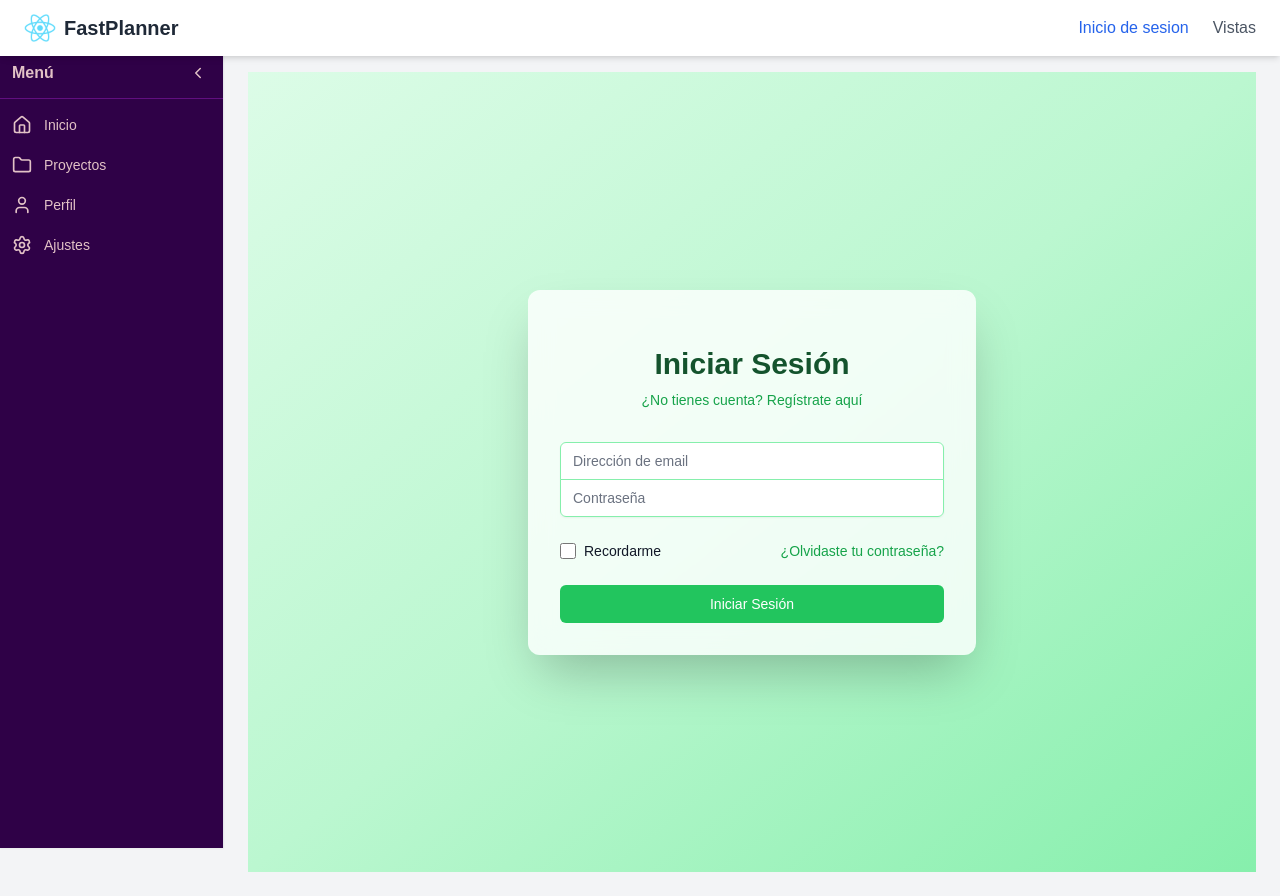
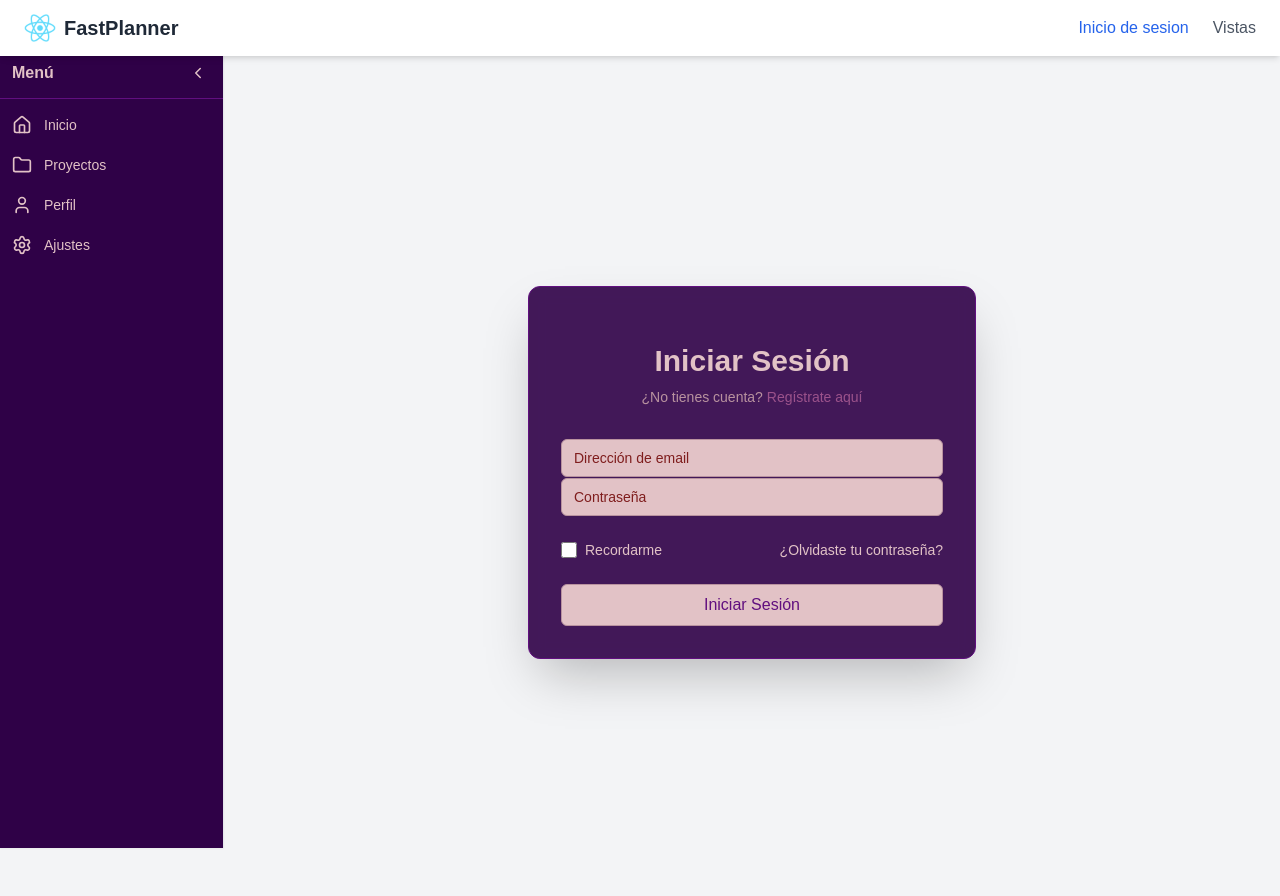
Before and after one commit to JorgeFierroo/FastPlanner, a React (Create React App) app in the folder frontend/: page /auth in a window 1280 px wide. Built offline with nearby package versions, Linux system fonts and the light colour scheme; the HTML template or start-up script is replaced by a standard one.

Commit message:
el la vista de inicio de sesion con los colores definitivos

```diff
--- a/frontend/src/pages/Auth.tsx
+++ b/frontend/src/pages/Auth.tsx
@@ -164,17 +164,27 @@ const Auth: React.FC = () => {
   };
 
   return (
-    <div className="min-h-screen flex items-center justify-center py-12 px-4 sm:px-6 lg:px-8 bg-gradient-to-br from-green-100 via-green-200 to-green-300">
-      <div className="max-w-md w-full space-y-8 bg-white/80 backdrop-blur-md rounded-xl p-8 shadow-2xl">
+    <div className="min-h-screen flex items-center justify-center py-12 px-4 sm:px-6 lg:px-8 "
+      style={{backgroundColor:`linear-gradient(135deg, #2f0147, #610f7f, #9c528b)`,}}>
+      <div className="max-w-md w-full space-y-8 rounded-xl p-8 shadow-2xl"
+        style={{
+          backgroundColor: "#2f0147e6",
+          backdropFilter: "blur(8px)",
+          border: "1px solid #610f7f",
+        }}>
         <div>
-          <h2 className="mt-6 text-center text-3xl font-extrabold text-green-900">
+
+          <h2 className="mt-6 text-center text-3xl font-extrabold" style= {{color:"#e2c2c6"}}>
             {isLogin ? 'Iniciar Sesión' : 'Crear cuenta'}
           </h2>
-          <p className="mt-2 text-center text-sm text-green-600">
+          <p className="mt-2 text-center text-sm" style = {{color:"#b9929f"}}>
             {isLogin ? '¿No tienes cuenta?' : '¿Ya tienes cuenta?'}{' '}
             <button
               onClick={switchMode}
-              className="font-medium text-green-600 hover:text-green-800 transition-colors"
+              className="font-medium transition-colors rounded"
+              style={{color:"#9c528b"}}
+              onMouseEnter={(e) => (e.currentTarget.style.backgroundColor= "#e2c2c6")}
+              onMouseLeave={(e) => (e.currentTarget.style.backgroundColor= "transparent")}
             >
               {isLogin ? 'Regístrate aquí' : 'Inicia sesión aquí'}
             </button>
@@ -184,7 +194,7 @@ const Auth: React.FC = () => {
         {isLogin ? (
           // Formulario de Login
           <form className="mt-8 space-y-6" onSubmit={handleLoginSubmit}>
-            <div className="rounded-md shadow-sm -space-y-px">
+            <div className="rounded-md shadow-sm space-y-px">
               <div>
                 <label htmlFor="login-email" className="sr-only">
                   Email
@@ -195,9 +205,12 @@ const Auth: React.FC = () => {
                   type="email"
                   autoComplete="email"
                   required
-                  className={`appearance-none rounded-none relative block w-full px-3 py-2 border ${
-                    loginErrors.email ? 'border-red-300' : 'border-green-300'
-                  } placeholder-gray-500 text-gray-900 rounded-t-md focus:outline-none focus:ring-indigo-500 focus:border-indigo-500 focus:z-10 sm:text-sm`}
+                  className={"w-full px-3 py-2 rounded-md focus:outline-none focus:ring-2 sm:text-sm placeholder-red-900"}
+                  style={{
+                    backgroundColor:"#e2c2c6",
+                    color:"#2f0147",
+                    border: `1px solid ${loginErrors.email ?"#ff6b6b": "#b9929f" }`,
+                  }}
                   placeholder="Dirección de email"
                   value={loginData.email}
                   onChange={handleLoginChange}
@@ -217,9 +230,12 @@ const Auth: React.FC = () => {
                   type="password"
                   autoComplete="current-password"
                   required
-                  className={`appearance-none rounded-none relative block w-full px-3 py-2 border ${
-                    loginErrors.password ? 'border-red-300' : 'border-green-300'
-                  } placeholder-gray-500 text-gray-900 rounded-b-md focus:outline-none focus:ring-indigo-500 focus:border-indigo-500 focus:z-10 sm:text-sm`}
+                  className={"w-full px-3 py-2 rounded-md focus:outline-none focus:ring-2 sm:text-sm placeholder-red-900"}
+                  style={{
+                    backgroundColor:"#e2c2c6",
+                    color:"#2f0147",
+                    border: `1px solid ${loginErrors.email ?"#ff6b6b": "#b9929f" }`,
+                  }}
                   placeholder="Contraseña"
                   value={loginData.password}
                   onChange={handleLoginChange}
@@ -238,13 +254,16 @@ const Auth: React.FC = () => {
                   type="checkbox"
                   className="h-4 w-4 text-green-600 focus:ring-green-500 border-gray-300 rounded"
                 />
-                <label htmlFor="remember-me" className="ml-2 block text-sm text-gray-900">
+                <label htmlFor="remember-me" className="ml-2 block text-sm" style={{color:"#e2c2c6"}}>
                   Recordarme
                 </label>
               </div>
 
               <div className="text-sm">
-                <button type="button" className="font-medium text-green-600 hover:text-green-800 transition-colors">
+                <button type="button" className="font-medium transition-colors rounded"
+                style={{color:"#e2c2c6"}}
+                onMouseEnter={(e) => (e.currentTarget.style.backgroundColor= "#610f7f")}
+                onMouseLeave={(e) => (e.currentTarget.style.backgroundColor= "transparent")}>
                   ¿Olvidaste tu contraseña?
                 </button>
               </div>
@@ -254,7 +273,10 @@ const Auth: React.FC = () => {
               <button
                 type="submit"
                 disabled={isLoading}
-                className="group relative w-full flex justify-center py-2 px-4 border border-transparent text-sm font-medium rounded-md text-white bg-green-500 hover:bg-green-600 focus:outline-none focus:ring-2 focus:ring-offset-2 focus:ring-green-400 disabled:opacity-50 disabled:cursor-not-allowed transition-colors"
+                className="group relative w-full flex justify-center py-2 px-4 border transition-colors rounded-md"
+                style={{color:"#610f7f" , backgroundColor:"#e2c2c6", borderColor:"#b9929f"}}
+                onMouseEnter={(e) => (e.currentTarget.style.backgroundColor= "#b9929f")}
+                onMouseLeave={(e) => (e.currentTarget.style.backgroundColor= "#e2c2c6")}
               >
                 {isLoading ? (
                   <div className="flex items-center">
```
